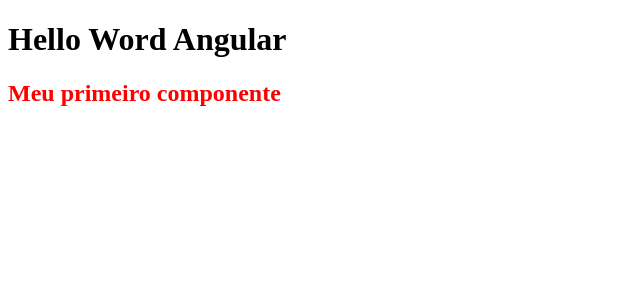
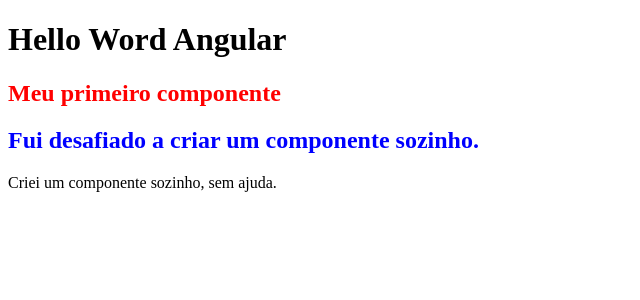
Before and after one commit to Hyagodevbfr/curso-angular, an Angular app: page / in a window 1280 px wide. Shown: the top 300 px of the page, without its empty margins (0-640 px from the left). Built offline with nearby package versions, Linux system fonts and the light colour scheme.

Commit message:
feat: add stylezed own component in App

```diff
--- a/src/app/app.component.html
+++ b/src/app/app.component.html
@@ -1,2 +1,3 @@
 <h1>Hello Word Angular</h1>
 <app-first-component></app-first-component>
+<app-own-component></app-own-component>
--- a/src/app/components/own-component/own-component.component.html
+++ b/src/app/components/own-component/own-component.component.html
@@ -1 +1,2 @@
-<p>own-component works!</p>
+<h2>Fui desafiado a criar um componente sozinho.</h2>
+<p>Criei um componente sozinho, sem ajuda.</p>
--- a/src/app/components/own-component/own-component.component.scss
+++ b/src/app/components/own-component/own-component.component.scss
@@ -0,0 +1,3 @@
+h2{
+  color: blue;
+}
```
